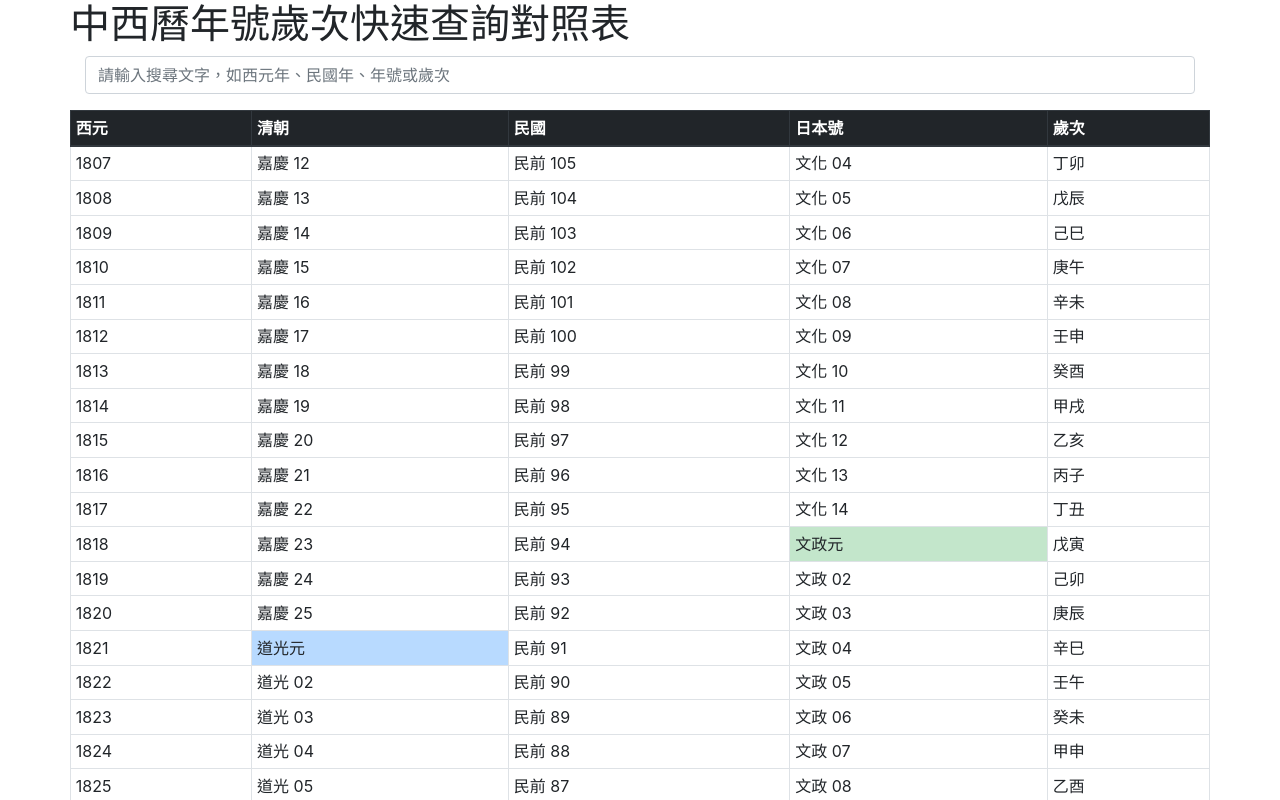
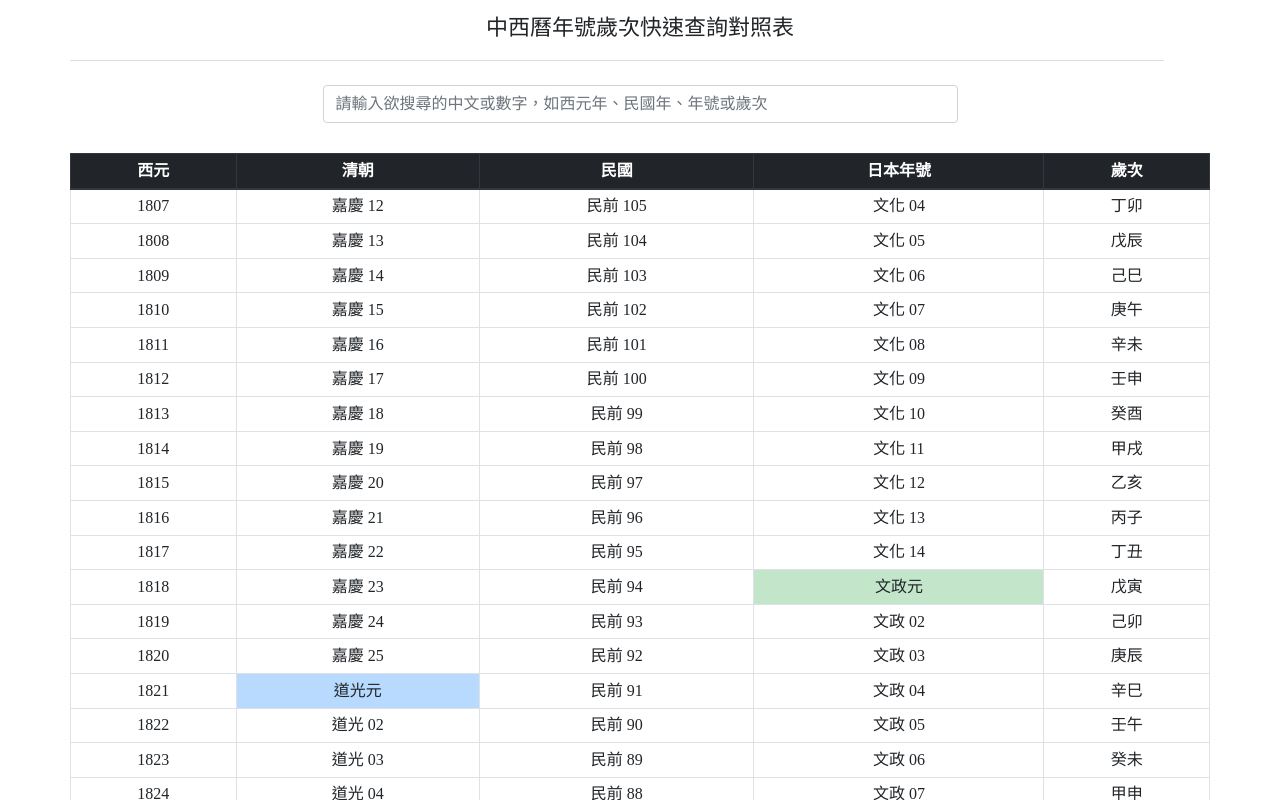
Before and after one commit to john8895/chinese-western-years-map, a plain HTML site: page index.html in a window 1280 px wide. Shown: the top 800 px of the page. Drawn offline with nearby package versions, Linux system fonts and the light colour scheme.

Commit message:
web beautty

```diff
--- a/index.html
+++ b/index.html
@@ -12,8 +12,9 @@
         <div class="row">
             <button onclick="topFunction()" id="gotopBtn" title="Go to top">Top</button>
             <h1>中西曆年號歲次快速查詢對照表</h1>
-            <div class="form-group col-sm-12">
-                <input type="text" class="form-control" placeholder="請輸入搜尋文字，如西元年、民國年、年號或歲次" id="filterText"
+            <hr>
+            <div class="form-group col-md-7 filter-group">
+                <input type="text" class="form-control" placeholder="請輸入欲搜尋的中文或數字，如西元年、民國年、年號或歲次" id="filterText"
                        onkeyup="filterList()">
             </div>
             <div class="table-responsive">
@@ -27,7 +28,7 @@
                         <th scope="col">西元</th>
                         <th scope="col">清朝</th>
                         <th scope="col">民國</th>
-                        <th scope="col">日本號</th>
+                        <th scope="col">日本年號</th>
                         <th scope="col">歲次</th>
                     </tr>
                     </thead>
--- a/scss/style.scss
+++ b/scss/style.scss
@@ -1,5 +1,29 @@
 .year-wrap {
+    font-family: "Microsoft JhengHei";
 
+    h1 {
+        font-size: 22px;
+        line-height: 2.5;
+        text-align: center;
+        display: block;
+        width: 100%;
+        margin-bottom: 0;
+    }
+
+    hr {
+        border: 0;
+        clear: both;
+        display: block;
+        width: 96%;
+        background-color: #ddd;
+        height: 1px;
+        margin: 5px 0 1.5rem;
+    }
+
+    .filter-group {
+        margin-left: auto;
+        margin-right: auto;
+        margin-bottom: 30px;
     }
 
     #gotopBtn {
@@ -7,7 +31,7 @@
         bottom: 20px;
         right: 30px;
         z-index: 99;
-    font-size: 18px;
+        font-size: 13px;
         border: none;
         outline: none;
         background-color: #00BCD4;
@@ -19,10 +43,39 @@
         height: 40px;
         text-align: center;
         transition: .3s ease-in-out .1s;
+        box-shadow: 1px 1px 4px rgba(0, 0, 0, 0.53);
+        opacity: 0.85;
+
+        &:hover {
+            background-color: darken(#00BCD4,5%);
+            transition: .3s ease-in-out .1s;
+            opacity: 1;
+        }
+    }
 }
 
-#gotopBtn:hover {
-    background-color: #555;
-    transition: .3s ease-in-out .1s;
+//table
+.year-wrap {
+    table {
+        thead {
+            th {
+                text-align: center;
+            }
+        }
 
+        tbody {
+            td {
+                text-align: center;
             }
+        }
+
+        caption {
+            padding-top: 30px;
+
+            em {
+                font-size: 12px;
+                font-style: normal;
+            }
+        }
+    }
+}
```
Also changed, not shown: README.md, style.css, 1 other file. Lines whose indentation alone changed are shown as unchanged.
